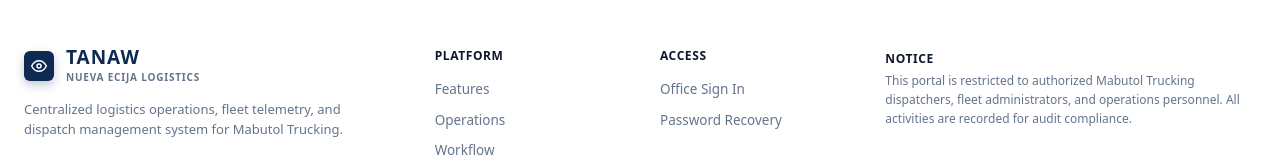
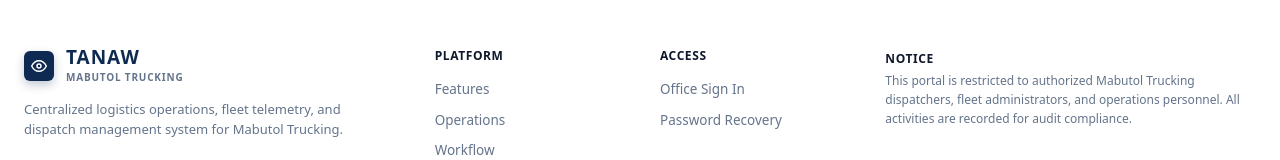
Before and after one commit to NavhiAngeles/mabutol-trucking-react, a React (Vite) app: page / in a window 1280 px wide. Shown: the part 3438-3598 px from the top of the page. Built offline with nearby package versions, Linux system fonts and the light colour scheme; no server answers.

Commit message:
Main side bar text fixed

```diff
--- a/src/components/MfaGate.jsx
+++ b/src/components/MfaGate.jsx
@@ -101,7 +101,7 @@ export default function MfaGate({ children }) {
           </div>
           <div className="mfa-brand-text">
             <h1 className="mfa-brand-title">TANAW</h1>
-            <span className="mfa-brand-sub">NUEVA ECIJA LOGISTICS</span>
+            <span className="mfa-brand-sub">MABUTOL TRUCKING</span>
           </div>
         </div>
 
--- a/src/components/Sidebar/sidebar.jsx
+++ b/src/components/Sidebar/sidebar.jsx
@@ -102,7 +102,7 @@ export default function Sidebar({ id = "main-sidebar", mobileOpen = false, onClo
           </div>
           <div className="brand-text">
             <h2>TANAW</h2>
-            <p>NUEVA ECIJA LOGISTICS</p>
+            <p>MABUTOL TRUCKING</p>
           </div>
           {typeof onClose === "function" && (
             <button
--- a/src/pages/Landing/Landing.jsx
+++ b/src/pages/Landing/Landing.jsx
@@ -473,7 +473,7 @@ export default function Landing() {
               </div>
               <div className="landing-brand-text">
                 <span className="landing-brand-name">TANAW</span>
-                <span className="landing-brand-tag">NUEVA ECIJA LOGISTICS</span>
+                <span className="landing-brand-tag">MABUTOL TRUCKING</span>
               </div>
             </Link>
             <p className="footer-desc">
```
